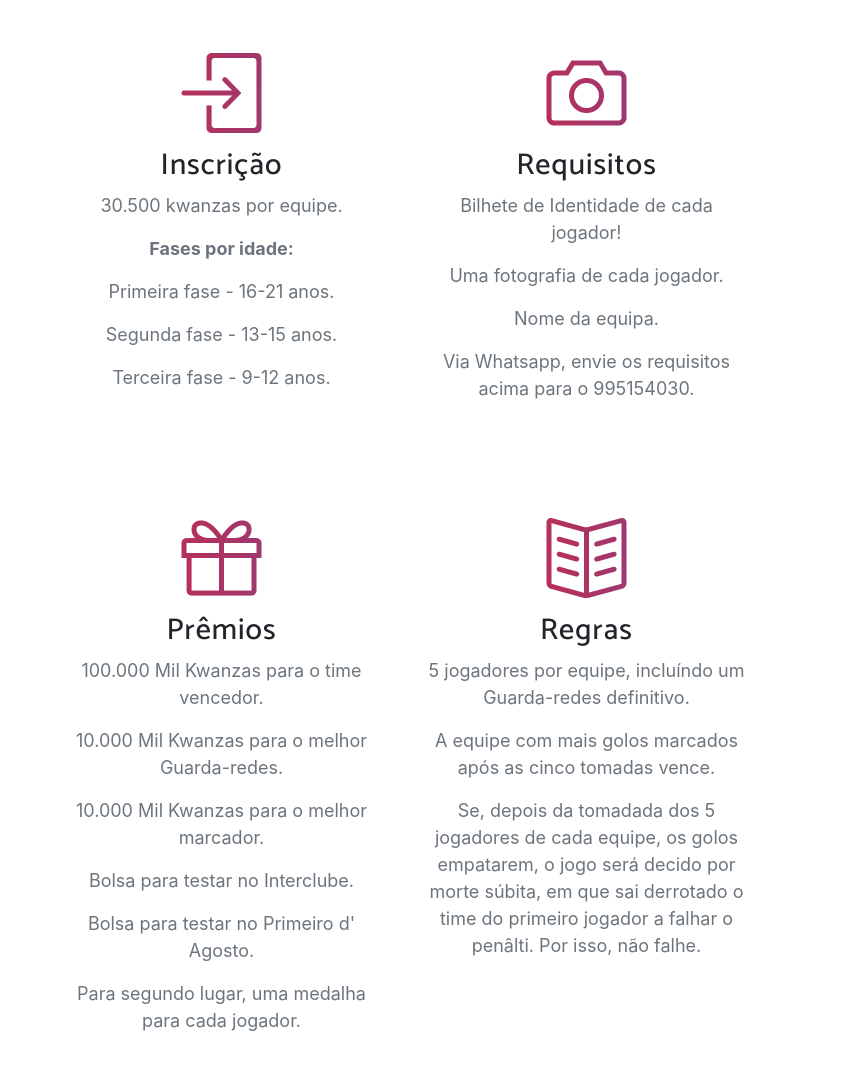
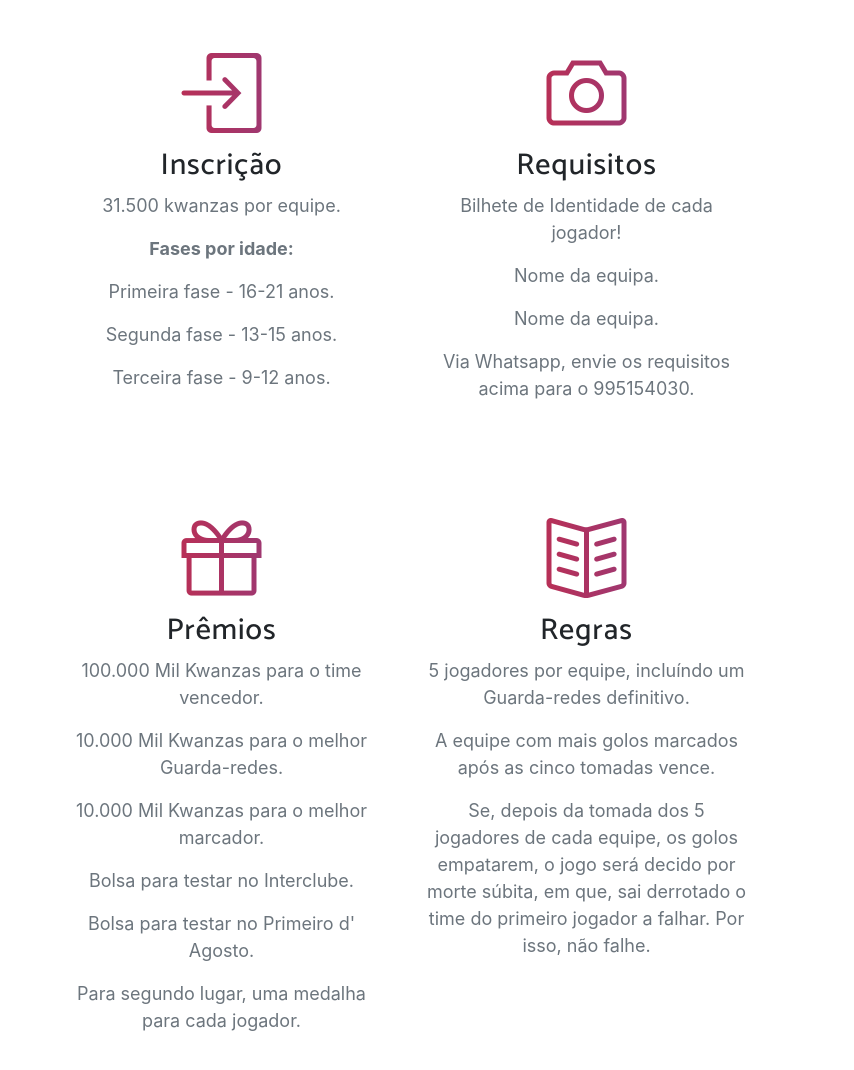
Before and after one commit to Torneio-de-penaltis/TP-AO, a website with bundled scripts: page index.html in a window 1280 px wide. Shown: the part 1883-2953 px from the top of the page, 426-1280 px from the left. Built offline with nearby package versions, Linux system fonts and the light colour scheme; a script that the page names is missing; a web font is replaced by a local one.

Commit message:
Update index.html

```diff
--- a/index.html
+++ b/index.html
@@ -131,7 +131,7 @@
                 <div class="feature-item">
                   <i class="icon-login text-primary"></i>
                   <h3>Inscrição</h3>
-                  <p class="text-muted">30.500 kwanzas por equipe.</p>
+                  <p class="text-muted">31.500 kwanzas por equipe.</p>
 				  <p class="text-muted"><strong>Fases por idade:</strong></p>
 				  <p class="text-muted">Primeira fase - 16-21 anos.</p>
 				  <p class="text-muted">Segunda fase - 13-15 anos. </p>
@@ -145,9 +145,9 @@
                   <i class="icon-camera text-primary"></i>
                   <h3>Requisitos</h3>
                   <p class="text-muted">Bilhete de Identidade de cada jogador!</p>
-				  <p class="text-muted">Uma fotografia de cada jogador.</p>
-				  <p class="text-muted">Nome da equipa.</p>
-				  <p class="text-muted">Via Whatsapp, envie os requisitos acima para o 995154030. </p>
+	          <p class="text-muted">Nome da equipa.</p>
+		  <p class="text-muted">Nome da equipa.</p>
+		  <p class="text-muted">Via Whatsapp, envie os requisitos acima para o 995154030. </p>
                 </div>
               </div>
             </div>
@@ -171,8 +171,8 @@
                   <h3>Regras</h3>
                   <p class="text-muted">5 jogadores por equipe, incluíndo um Guarda-redes definitivo.</p>
 				  <p class="text-muted">A equipe com mais golos marcados após as cinco tomadas vence.</p>
-				  <p class="text-muted">Se, depois da tomadada dos 5 jogadores de cada equipe, os golos empatarem, o jogo será decido por morte súbita,
-					  em que sai derrotado o time do primeiro jogador a falhar o penâlti. Por isso, não falhe.</p>
+				  <p class="text-muted">Se, depois da tomada dos 5 jogadores de cada equipe, os golos empatarem, o jogo será decido por morte súbita,
+					  em que, sai derrotado o time do primeiro jogador a falhar. Por isso, não falhe.</p>
 
                 </div>
               </div>
```
